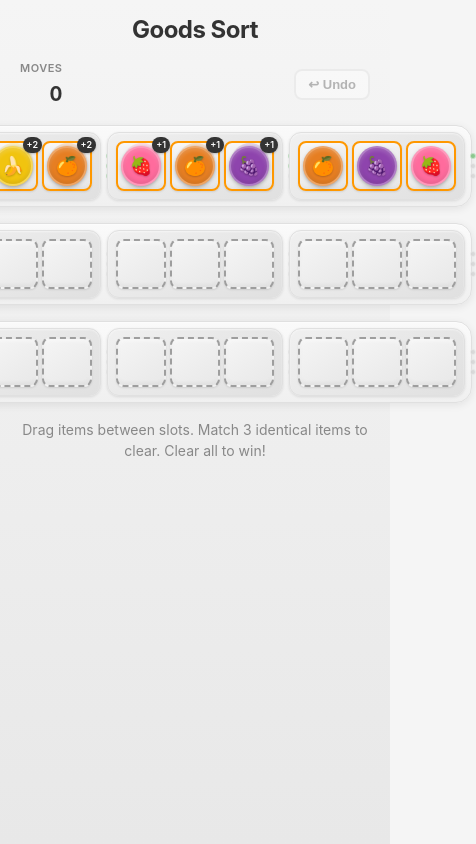
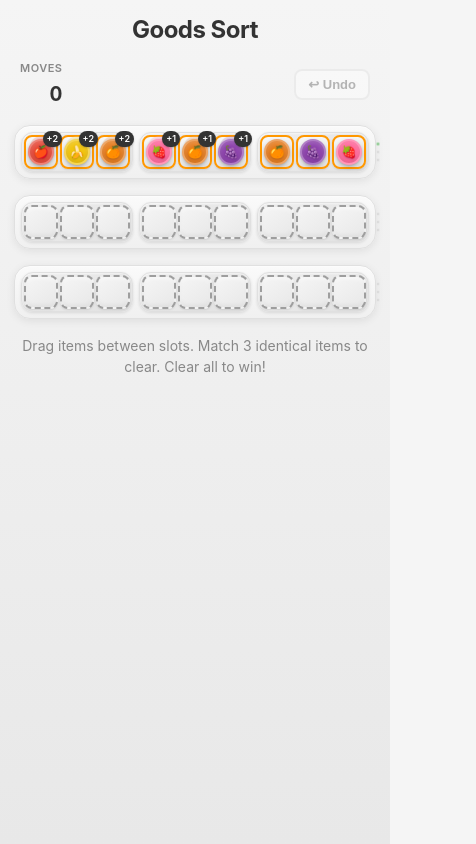
Before and after one commit to audrysbut/goods-sort, a React (Vite) app: page / in a window 390 px wide. Shown: the whole page, 476 px wide, since content can reach past the window. Built offline with nearby package versions, Linux system fonts and the light colour scheme.

Commit message:
Improve mobile responsiveness for small screens

```diff
--- a/src/components/Item.module.css
+++ b/src/components/Item.module.css
@@ -93,3 +93,17 @@
 .item.clearing {
   animation: itemClear 0.3s ease-in forwards;
 }
+
+/* Mobile: shrink items to fit small screens */
+@media (max-width: 480px) {
+  .item {
+    width: 26px;
+    height: 26px;
+    min-width: 26px;
+    min-height: 26px;
+  }
+
+  .itemLabel {
+    font-size: 12px;
+  }
+}
--- a/src/components/ShelfSlot.module.css
+++ b/src/components/ShelfSlot.module.css
@@ -51,3 +51,20 @@
 .depthDot.filled {
   background: #4caf50;
 }
+
+/* Mobile: tighten spacing */
+@media (max-width: 480px) {
+  .slotContainer {
+    padding: 2px;
+    gap: 2px;
+  }
+
+  .cellsContainer {
+    gap: 2px;
+  }
+
+  .depthDot {
+    width: 4px;
+    height: 4px;
+  }
+}
--- a/src/components/SlotCell.module.css
+++ b/src/components/SlotCell.module.css
@@ -189,3 +189,18 @@
   outline: 2px solid #2196f3;
   outline-offset: 2px;
 }
+
+/* Mobile: shrink cells to fit small screens */
+@media (max-width: 480px) {
+  .cell {
+    width: 34px;
+    height: 34px;
+    min-width: 34px;
+  }
+
+  .stack {
+    width: 26px;
+    height: 26px;
+    min-width: 26px;
+  }
+}
```
